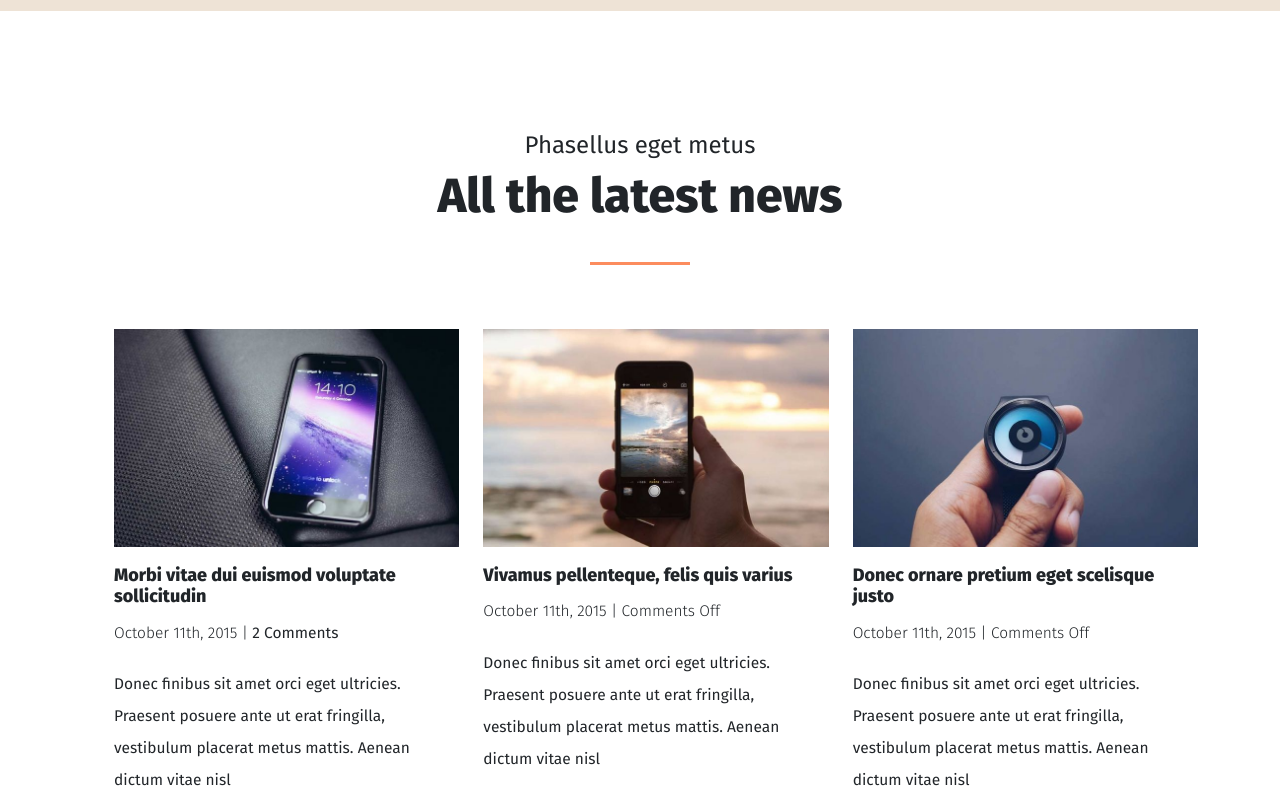
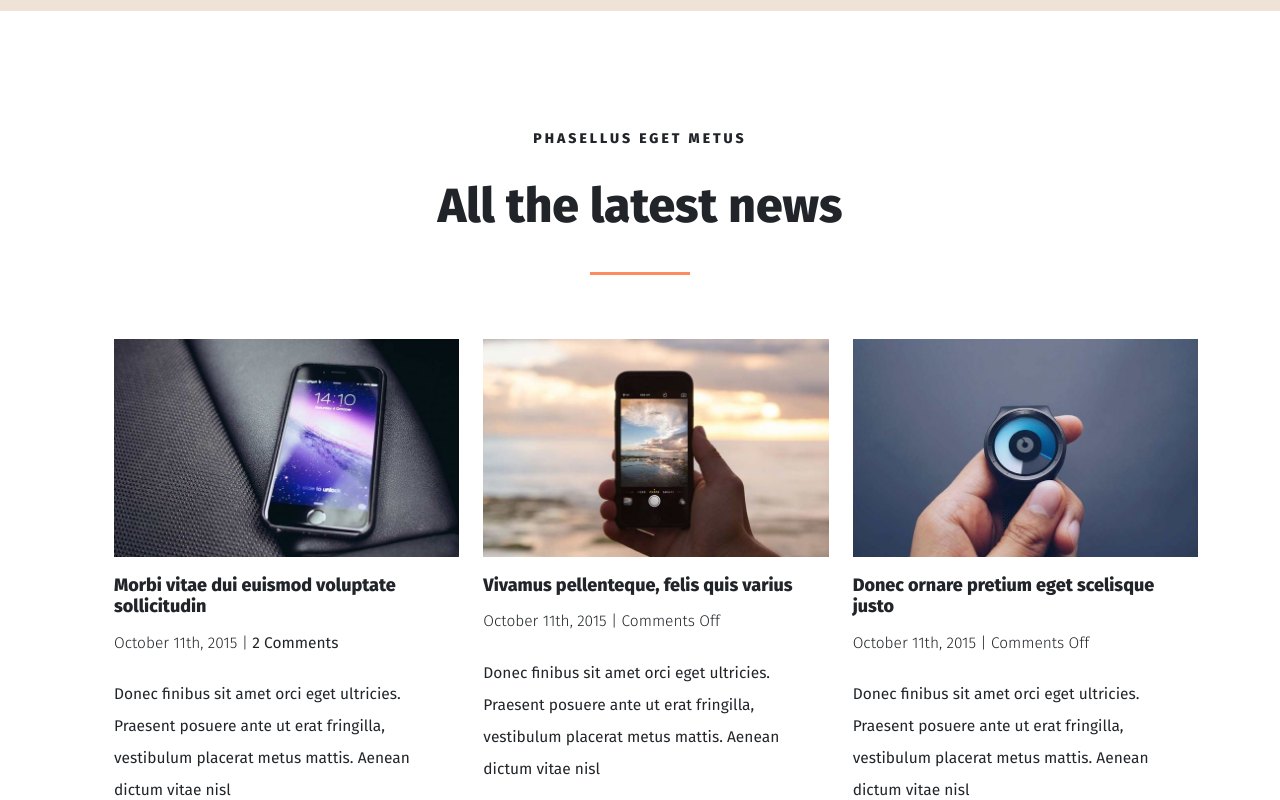
Before and after one commit to MassimoPeruga/proj-html-vuejs, a Vue app: page / in a window 1280 px wide. Shown: the part 1400-2200 px from the top of the page. Built offline with nearby package versions, Linux system fonts and the light colour scheme.

Commit message:
fix: Titles component

```diff
--- a/src/components/Main/Titles.vue
+++ b/src/components/Main/Titles.vue
@@ -7,7 +7,7 @@ export default {
 
 <template>
     <div class="text-center">
-        <h4>Phasellus eget metus</h4>
+        <h5>Phasellus eget metus</h5>
         <h2 class="pseudo_element">{{ title }}</h2>
     </div>
 </template>
```
